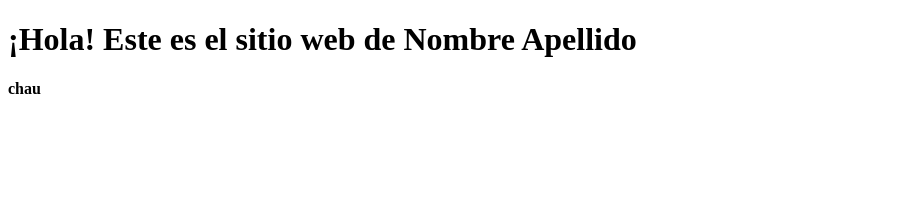
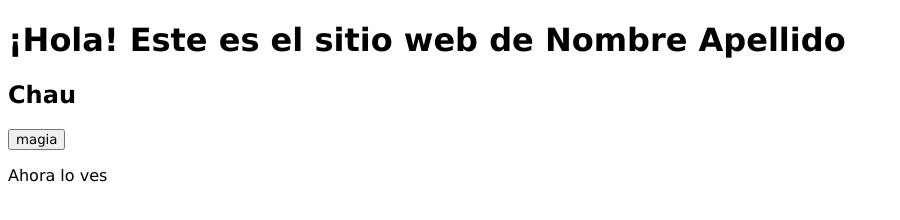
Before and after one commit to niunmango/pelw-test, a plain HTML site: page index.html in a window 1280 px wide. Shown: the whole page, without its empty margins (0-900 px from the left). Drawn offline with Linux system fonts and the light colour scheme.

Commit message:
Cambios iniciales

```diff
--- /dev/null
+++ b/css/estilos.css
@@ -0,0 +1,5 @@
+* {
+    margin: 10;
+    border: 10;
+    font-family: Verdana, Geneva, Tahoma, sans-serif;
+}
--- a/index.html
+++ b/index.html
@@ -1,13 +1,20 @@
 <!DOCTYPE html>
 <html lang="es">
+
 <head>
     <meta charset="UTF-8">
     <meta name="viewport" content="width=device-width, initial-scale=1.0">
     <meta http-equiv="X-UA-Compatible" content="ie=edge">
+    <link rel="stylesheet" href="css/estilos.css">
     <title>Sitio web de Nombre Apellido</title>
 </head>
+
 <body>
     <h1>¡Hola! Este es el sitio web de Nombre Apellido</h1>
-    <h4>chau</h4>
+    <h2>Chau</h2>
+    <button onclick="toggleElementVisibility()">magia</button>
+    <p id="hiddenElement">Ahora lo ves</p>
+    <script src="js/script.js"></script>
 </body>
+
 </html>
--- /dev/null
+++ b/js/script.js
@@ -0,0 +1,4 @@
+function toggleElementVisibility() {
+    const element = document.getElementById("hiddenElement");
+    element.style.display = element.style.display === "none" ? "block" : "none";
+  }
```
